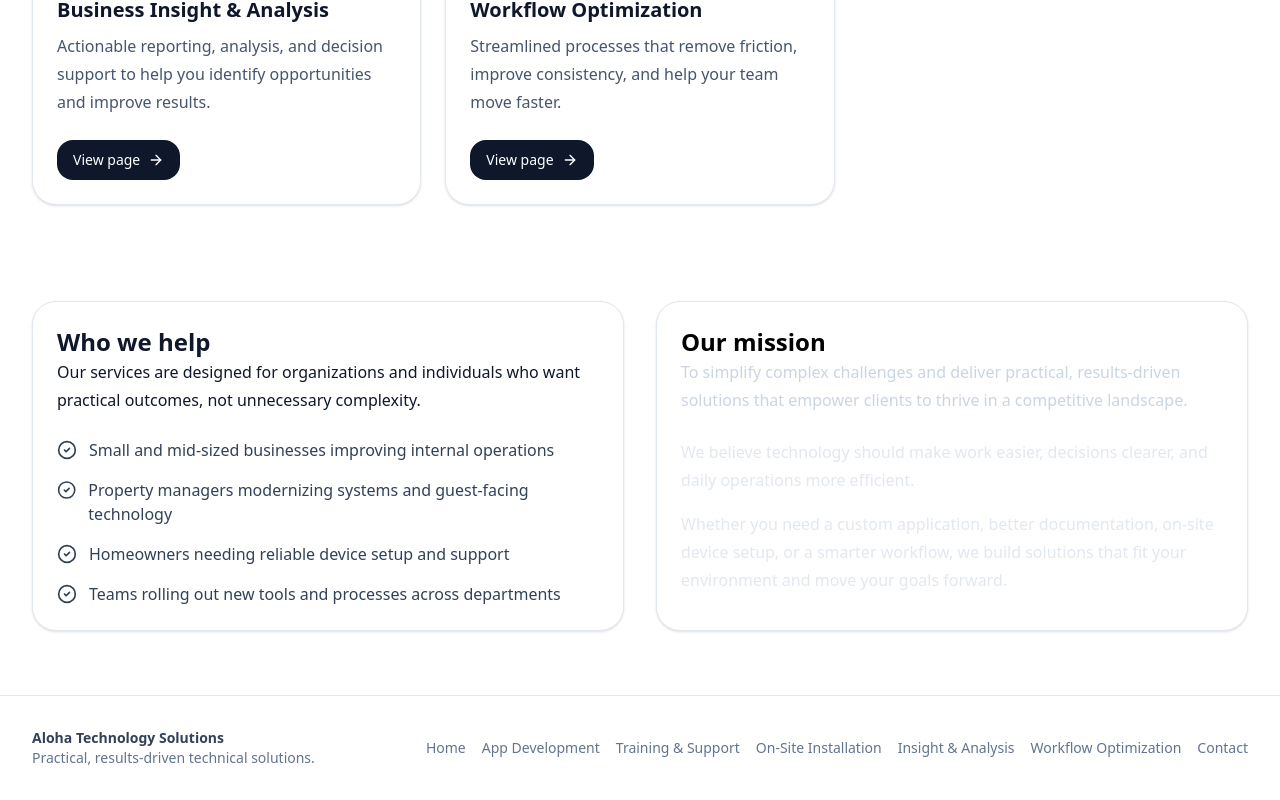
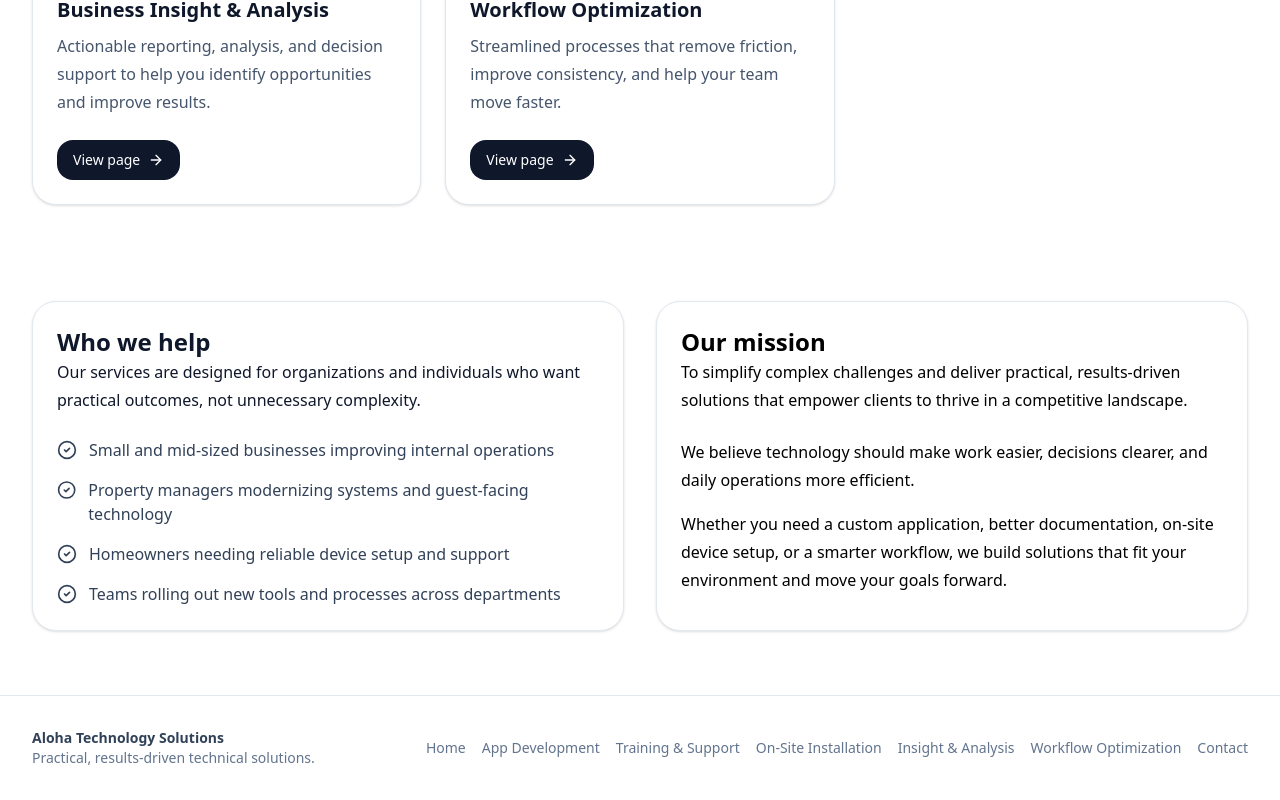
Before and after one commit to AlohaTechnologyServices/Aloha-Technology-Services, a React (Vite) app: page / in a window 1280 px wide. Shown: the part 1572-2372 px from the top of the page. Built offline with nearby package versions, Linux system fonts and the light colour scheme.

Commit message:
Update App.jsx

```diff
--- a/src/App.jsx
+++ b/src/App.jsx
@@ -333,11 +333,11 @@ function HomePage({ onOpen }) {
         <Card className="rounded-3xl border-slate-200 shadow-sm bg-slate-900 text-black">
           <CardHeader>
             <CardTitle className="text-2xl text-black">Our mission</CardTitle>
-            <CardDescription className="text-slate-300 text-base leading-7">
+<CardDescription className="text-black text-base leading-7">
               To simplify complex challenges and deliver practical, results-driven solutions that empower clients to thrive in a competitive landscape.
             </CardDescription>
           </CardHeader>
-          <CardContent className="space-y-4 text-slate-200 leading-7">
+<CardContent className="space-y-4 text-black leading-7">
             <p>
               We believe technology should make work easier, decisions clearer, and daily operations more efficient.
             </p>
```
